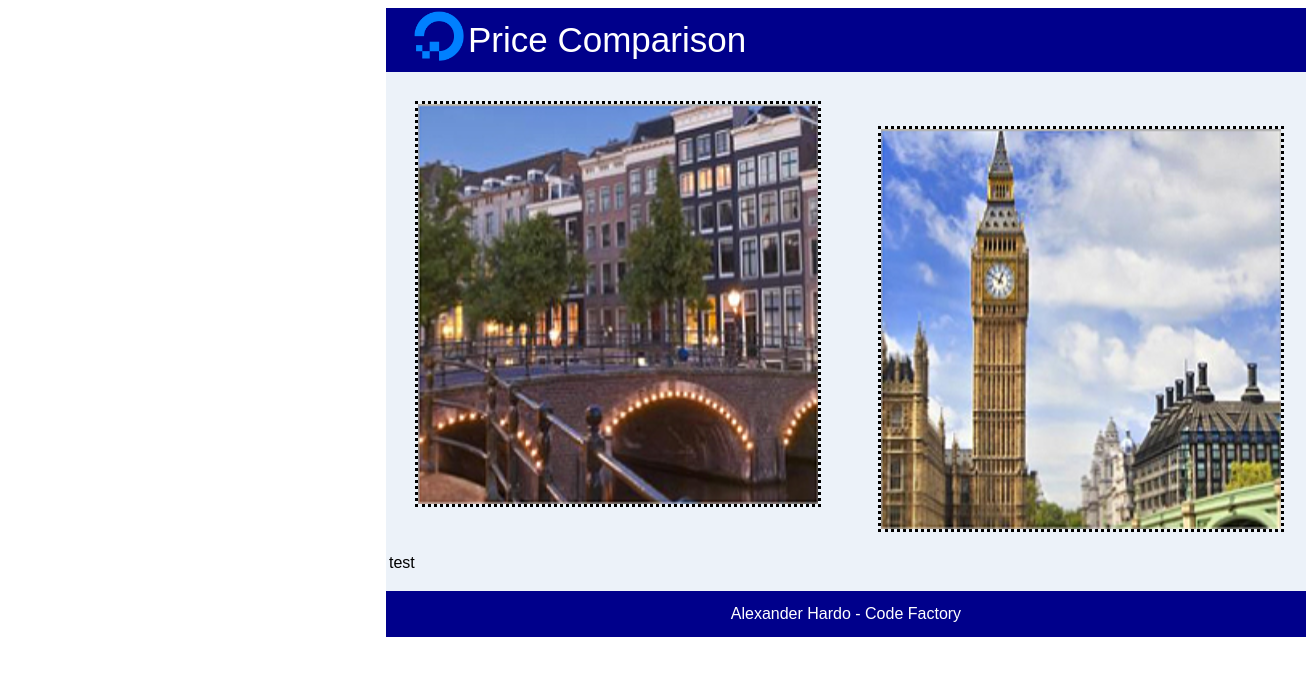
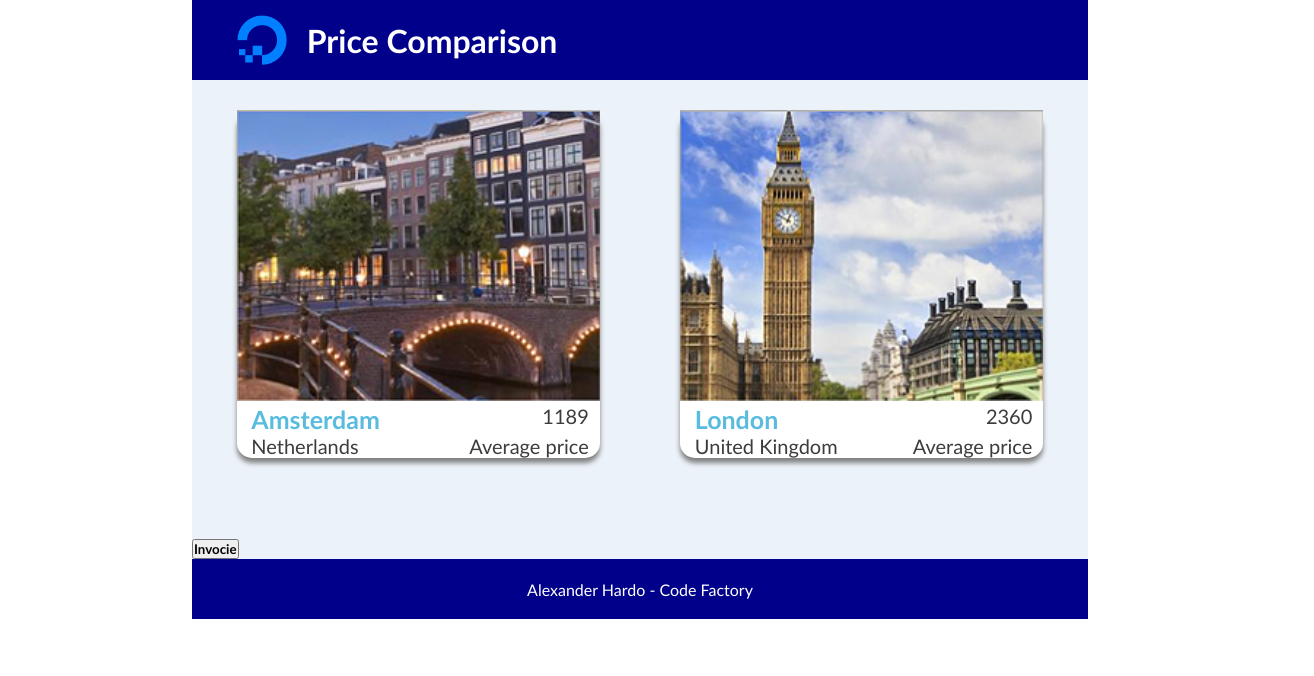
Before and after one commit to Alexhardo/FSWD40-CodeReview-02, a plain HTML site: page index.html in a window 1280 px wide. Shown: the whole page, 1314 px wide, since content can reach past the window. Drawn offline with Linux system fonts and the light colour scheme.

Commit message:
finishing the project

```diff
--- a/Style/style.css
+++ /dev/null
@@ -1,48 +0,0 @@
-header {
-    /*set a top margin  */
-    margin-top: 3px;
-
-}
-
-#pic {
-    /*set the background color of the logo on dark blue and the colore of the font on white */
-    background-color: darkblue;
-    color: white;
-    font-size: 35px;
-    padding-left:  25px;
-
-}
-
-.container {
-    /*set the size of the header and the footer on 800 px and fone on arial */
-    font-family: arial;
-    margin-left: 10cm;
-    width: 920px;
-    background-color: #ecf2f9;
-}
-
-#bod img {
-    /*resize the images and set a margin from top*/
-    margin-top: 7mm;
-    margin-bottom: 7mm;
-    margin-left: 7mm;
-    margin-right: 7mm;
-    width: 400px;
-    height: 400px;
-    border-style:  dotted;
-}
-
-.underpic {
-    border-style: dotted;
-    margin-top: 7mm;
-    margin-bottom: 7mm;
-    margin-left: 7mm;
-    margin-right: 7mm;
-}
-footer {
-    /*set a color, location and padding for the footer*/
-    padding: 14px 16px;
-    text-align: center;
-    background-color: darkblue;
-    color: white;
-}
--- a/index.html
+++ b/index.html
@@ -2,46 +2,53 @@
 <html>
 
 <head>
-    <title> CodeReview 2</title>
-    <link rel="stylesheet" type="text/css" href="style\style.css">
+    <link rel="stylesheet" type="text/css" href="style.css">
+    <meta charset="utf-8">
+    <title>CodeReview02</title>
 </head>
 
 <body>
-    <div class="container">
+    <div class="body">
         <header>
-            <div id="pic">
-                <table>
-                    <tr>
-                        <td>
-                            <img src="Images\logo.png" alt="Code Factory Vienna" width="50px" height="50px">
-                        </td>
-                        <td>
-                            <span>Price Comparison</span>
-                        </td>
-                    </tr>
-                </table>
-            </div>
+            <img src="images/logo.png" width="50" height="50">
+            <h1>Price Comparison</h1>
         </header>
-        <div id="bod">
-            <table>
-                <tr>
-                    <td>
-                        <div id="underpic"> <img src="images\Amsterdam.png" alt="Amsterdam City">
-                            <p>test </p>
+        <main>
+            <section class="images">
+                <article class="block">
+                    <img src="images/amsterdam.png" alt="amsterdam">
+                    <div class="figcaption">
+                        <div class="paragraph">
+                            <p class="city">Amsterdam</p>
+                            <p>1189 <span id="amsterdam-price"></span></p>
                         </div>
-                    </td>
-                    <td>
-                        <div> <img src="images\London.png" alt="London City"> </div>
-                    </td>
-                </tr>
-            </table>
-        </div>
-        <div>
-            <footer>
-                <span>Alexander Hardo - </span>
-                <span>Code Factory</span>
-            </footer>
-        </div>
+                        <div class="paragraph">
+                            <p>Netherlands</p>
+                            <p class="text-average">Average price</p>
+                        </div>
+                    </div>
+                </article>
+                <article class="block">
+                    <img src="images/london.png" alt="london">
+                    <div class="figcaption">
+                        <div class="paragraph">
+                            <p class="city">London</p>
+                            <p>2360 <span id="london-price">
+						 		</span></p>
+                        </div>
+                        <div class="paragraph">
+                            <p> United Kingdom</p>
+                            <p class="text-average">Average price</p>
+                        </div>
+                    </div>
+                </article>
+            </section>
+            </section>
+        </main>
+        <button class="btn btn-success" onclick=" window.open('invoice.html')"> <b>Invocie</b></button>
+        <footer>
+            <p>Alexander Hardo - Code Factory</p>
+        </footer>
     </div>
 </body>
 
--- /dev/null
+++ b/style.css
@@ -0,0 +1,110 @@
+            /*set all elements to have zero margins, and zero padding and font to calibri */
+
+* {
+    font-family: calibri;
+    margin: 0;
+    padding: 0;
+}
+
+body {
+    /*resize the body and place it in the center*/
+    margin: 0 auto;
+    width: 70%;
+}
+
+.body {
+    /*set the color of the background*/
+    background-color: #ecf2f9;
+}
+
+header {
+    /*set the attribute of the header*/
+    color: white;
+    background-color: darkblue;
+    height: 80px;
+    display: inline-flex;
+    align-items: center;
+    width: 100%;
+}
+
+header img {
+    /*set the attribute of the logo and the text in the header*/
+    padding-left: 5%;
+    padding-right: 20px;
+}
+
+main {
+    /*set the location of the body*/
+    color: #3C3C3C;
+    display: flex;
+    flex-flow: column wrap;
+    margin: 30px 0px 80px 0px;
+    width: 100%;
+    align-items: center;
+}
+
+.images {
+    /*set the attributes of the images*/
+    display: flex;
+    flex-flow: row;
+    width: 90%;
+    justify-content: space-between;
+}
+
+article.block { /*place the images in the center*/
+    width: 45%;
+    background-color: white;
+    border-radius: 15px;
+    box-shadow: 0px 5px 5px 0px gray;
+}
+
+.block img { /*place the images on white block*/
+    width: 100%;
+}
+
+.paragraph {/*set some attributes for the box of texts under the images*/
+    display: flex;
+    flex-flow: row;
+    justify-content: space-between;
+    width: 93%;
+    font-size: 20px;
+    margin-left: 4%;
+}
+
+.city {/*set some attributes for cities*/
+    color: #59BCDE;
+    font-size: 25px
+
+}
+
+#cheaper,#expensive,.city { /*set the font of LONDON and AMSTERDAM to bold*/
+    font-weight: bold;
+}
+
+
+footer {/*footer attributes*/
+    color: white;
+    background-color: darkblue;
+    height: 60px;
+    display: flex;
+    flex-flow: column nowrap;
+    align-items: center;
+    justify-content: center;
+}
+
+
+
+#result {
+    text-decoration: none;
+}
+/*responsiveness*/
+@media only screen and (max-width: 930px) {
+
+    body {
+        font-size: 90%;
+    }
+
+@media only screen and (max-width: 750px) {
+        body {
+            font-size: 90%;
+        }
```
Also changed, not shown: Invoice.js (added, +9 -0 lines), invoice.html (added, +28 -0 lines), 1 other file.
